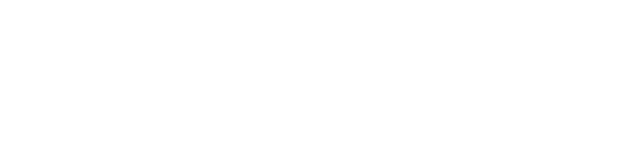
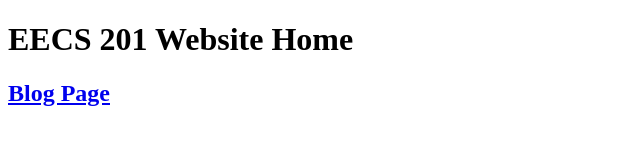
Before and after one commit to DanielHerman123/eecs201-website, a plain HTML site: page home.html in a window 1280 px wide. Shown: the whole page, without its empty margins (0-640 px from the left). Drawn offline with Linux system fonts and the light colour scheme.

Commit message:
added link on home page to blog page

```diff
--- a/home.html
+++ b/home.html
@@ -6,8 +6,14 @@
     <title>EECS 201 Website Home</title>
 </head>
 
+<body>
+<h1>EECS 201 Website Home</h1>
 
+<h2>
+    <a href="blog.html">Blog Page</a>
+</h2>
 
+</body>
 
 
 
```
